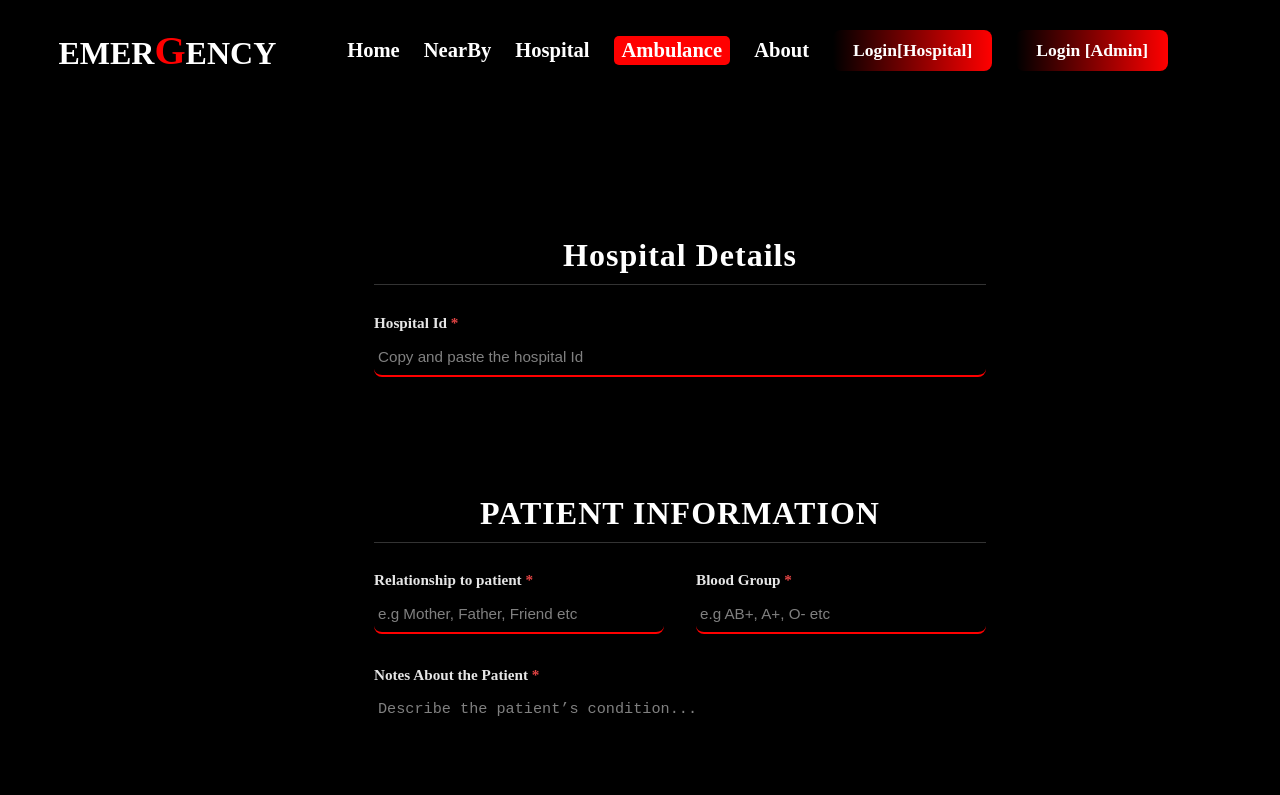
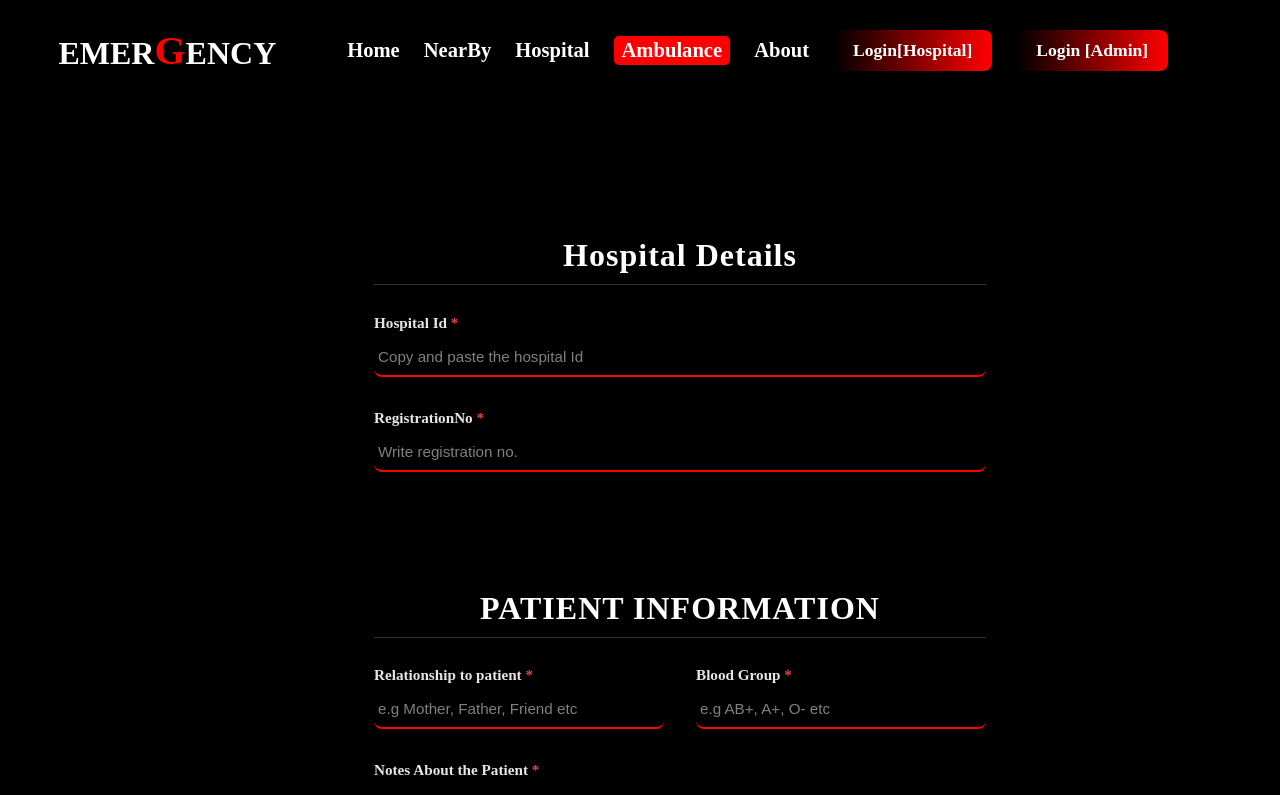
Before and after one commit to Twinklekumari2/Emergency, a React (Vite) app in the folder frontend/emergency/: page /ambulance in a window 1280 px wide. Shown: the top 795 px of the page. Built offline with nearby package versions, Linux system fonts and the light colour scheme.

Commit message:
request route updated

```diff
--- a/frontend/emergency/src/api.js
+++ b/frontend/emergency/src/api.js
@@ -1,7 +1,8 @@
 import axios from "axios";
 
 export const api = axios.create({
-  baseURL: "https://emergency-y32u.onrender.com",
+  // baseURL: "https://emergency-y32u.onrender.com",
+  baseURL:"http://localhost:4000/",
   withCredentials: true, // 🔥 important
   headers: {
     "Content-Type": "application/json"
--- a/frontend/emergency/src/components/Form.jsx
+++ b/frontend/emergency/src/components/Form.jsx
@@ -5,20 +5,21 @@ import { api } from "../api";
 const Form = () => {
   const [formData, setFormData] = useState({
     relationshipToPatient: "",
+    registrationNo: "",
     bloodGroup: "",
     notes: "",
     contactName: "",
     contactPhone: "",
     contactEmail: "",
-    hospitalId: "" ,
-    location:"",
-    address:""
+    hospitalId: "",
+    location: "",
+    address: "",
   });
 
   const handleChange = (e) => {
     setFormData({
       ...formData,
-      [e.target.name]: e.target.value
+      [e.target.name]: e.target.value,
     });
   };
 
@@ -28,30 +29,25 @@ const Form = () => {
     try {
       const token = localStorage.getItem("token"); //token -> patient form
 
-      const res = await api.post(
-        "/patient/request",
-        formData,
-        {
+      const res = await api.post("/patient/request", formData, {
         headers: {
-            Authorization: `Bearer ${token}`
-          }
-        }
-      );
+          Authorization: `Bearer ${token}`,
+        },
+      });
 
       alert("Request sent successfully!");
       setFormData({
         relationshipToPatient: "",
+        registrationNo: "",
         bloodGroup: "",
         notes: "",
         contactName: "",
         contactPhone: "",
         contactEmail: "",
         hospitalId: "",
-  location:"",
-  address:""
+        location: "",
+        address: "",
       });
-
-
     } catch (err) {
       console.log(err);
       alert("Something went wrong!");
@@ -66,8 +62,32 @@ const Form = () => {
             <h1>Hospital Details</h1>
             <div className="form-form-hospital-detail">
               <div className="form-data">
-                <label htmlFor="hospitalId">Hospital Id <span>*</span></label>
-                <input type="text" name="hospitalId" id="hospitalId" placeholder="Copy and paste the hospital Id" value={formData.hospitalId} onChange={handleChange} required />
+                <label htmlFor="hospitalId">
+                  Hospital Id <span>*</span>
+                </label>
+                <input
+                  type="text"
+                  name="hospitalId"
+                  id="hospitalId"
+                  placeholder="Copy and paste the hospital Id"
+                  value={formData.hospitalId}
+                  onChange={handleChange}
+                  required
+                />
+              </div>
+              <div className="form-data">
+                <label htmlFor="registrationNo">
+                  RegistrationNo <span>*</span>
+                </label>
+                <input
+                  type="text"
+                  name="registrationNo"
+                  id="regsitrationNo"
+                  placeholder="Write registration no."
+                  value={formData.registrationNo}
+                  onChange={handleChange}
+                  required
+                />
               </div>
             </div>
           </div>
@@ -75,7 +95,6 @@ const Form = () => {
           <div className="upper-form">
             <h1>PATIENT INFORMATION</h1>
             <div className="upper-form-content">
-
               <div className="upper-form-content-1">
                 <div className="form-data">
                   <label htmlFor="relationshipToPatient">
@@ -173,7 +192,6 @@ const Form = () => {
               </div>
 
               <div className="upper-form-content-1">
-
                 <div className="form-data">
                   <label htmlFor="contactPhone">
                     Contact No. <span>*</span>
@@ -211,7 +229,6 @@ const Form = () => {
           <div className="submit-form">
             <input type="submit" />
           </div>
-
         </div>
       </form>
     </div>
```
Also changed, not shown: 2 other files (tests, documents, lock files or other folders). Lines whose indentation alone changed are shown as unchanged.
